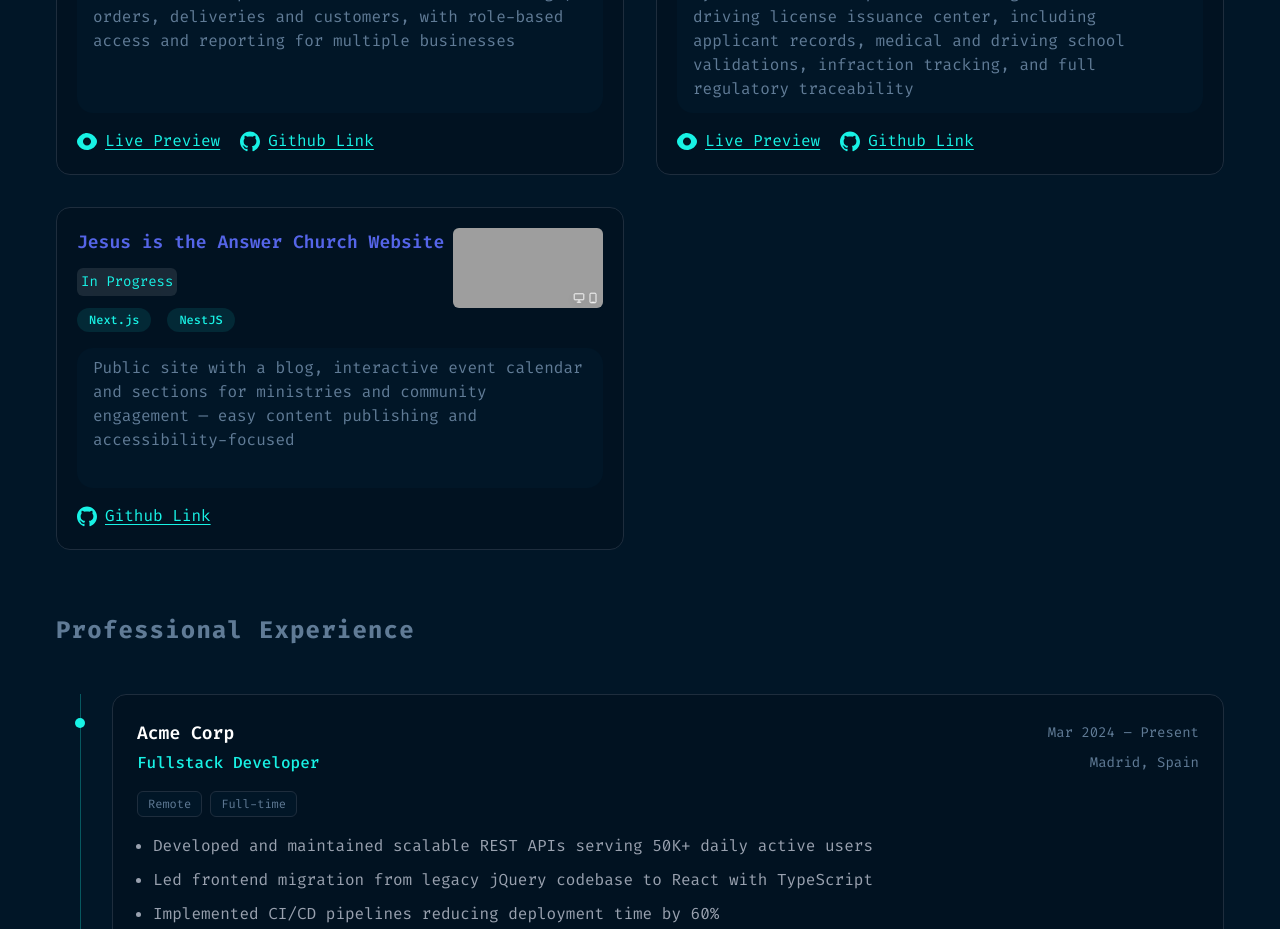
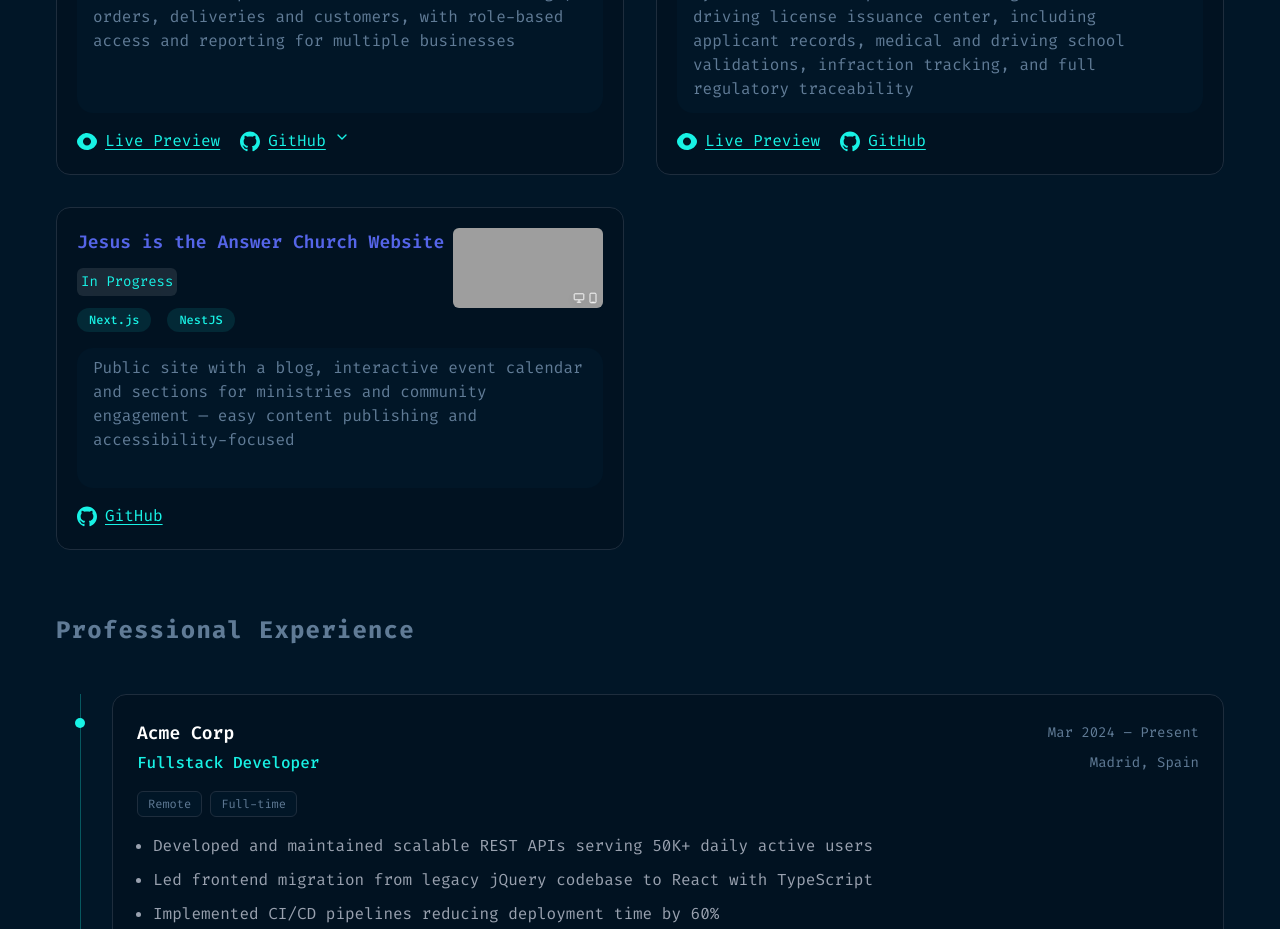
Before and after one commit to rafaelrdgz/rafaelrdgz.github.io, a Next.js app: page /en in a window 1280 px wide. Shown: the part 1140-2069 px from the top of the page. Built offline with nearby package versions, Linux system fonts and the light colour scheme; grey boxes are pictures that could not be loaded.

Commit message:
feat(projects): enhance GitHub links support by adding multiple links and updating ProjectCard component

```diff
--- a/content/projects/project1.json
+++ b/content/projects/project1.json
@@ -14,5 +14,8 @@
   "livePreview": "https://example.com/alpha",
   "type": { "en": "Deployed", "es": "Desplegado" },
   "techStack": ["Next.js", ".NET"],
-  "githubLink": "https://github.com/rafaelrdgz/reymani"
+  "githubLinks": [
+    { "name": "Frontend", "url": "https://github.com/rafaelrdgz/reymani-web" },
+    { "name": "Backend", "url": "https://github.com/rafaelrdgz/reymani-api" }
+  ]
 }
--- a/src/components/Projects/ProjectCard.tsx
+++ b/src/components/Projects/ProjectCard.tsx
@@ -1,7 +1,10 @@
+'use client'
+
 import { Project } from '@/lib/types'
 import Image from 'next/image'
-import { getTranslations } from 'next-intl/server'
-import { Earning, GithubIcon, Likes, PreviewIcon, Star } from '../../utils/icons'
+import { useTranslations } from 'next-intl'
+import { useState } from 'react'
+import { ChevronDownIcon, Earning, GithubIcon, Likes, PreviewIcon, Star } from '../../utils/icons'
 import ProjectImageWrapper from './ProjectImageWrapper'
 
 const IconText: React.FC<{ icon: string; text: string }> = ({ icon, text }) => (
@@ -11,12 +14,75 @@ const IconText: React.FC<{ icon: string; text: string }> = ({ icon, text }) => (
   </li>
 )
 
+interface GitHubLinksProps {
+  githubLink?: string
+  githubLinks?: { name: string; url: string }[]
+}
+
+const GitHubLinks: React.FC<GitHubLinksProps> = ({ githubLink, githubLinks }) => {
+  const [isOpen, setIsOpen] = useState(false)
+
+  const hasMultipleLinks = githubLinks && githubLinks.length > 1
+
+  if (!githubLink && !githubLinks) return null
+
+  if (hasMultipleLinks) {
+    return (
+      <div className="relative">
+        <button
+          onClick={() => setIsOpen(!isOpen)}
+          className="text-accent flex gap-2 text-sm underline underline-offset-[3px] transition-all duration-75 ease-linear hover:scale-105 md:text-base"
+        >
+          <GithubIcon className="w-[18px] md:w-5" />
+          <span>GitHub</span>
+          <ChevronDownIcon
+            className={`size-4 transition-transform ${isOpen ? 'rotate-180' : ''}`}
+          />
+        </button>
+
+        {isOpen && (
+          <>
+            <div className="fixed inset-0 z-10" onClick={() => setIsOpen(false)} />
+            <div className="bg-secondary border-border absolute top-full left-0 z-20 mt-2 min-w-[180px] rounded-lg border p-2 shadow-lg">
+              {githubLinks.map((link) => (
+                <a
+                  key={link.url}
+                  href={link.url}
+                  target="_blank"
+                  className="text-secondary-content hover:bg-accent/10 block rounded px-3 py-2 text-sm transition-colors"
+                  onClick={() => setIsOpen(false)}
+                >
+                  {link.name}
+                </a>
+              ))}
+            </div>
+          </>
+        )}
+      </div>
+    )
+  }
+
+  const singleLink = githubLink || githubLinks?.[0]?.url
+  const linkLabel = githubLinks?.[0]?.name || 'GitHub'
+
+  return (
+    <a
+      href={singleLink}
+      className="text-accent flex gap-2 text-sm underline underline-offset-[3px] transition-all duration-75 ease-linear hover:scale-105 md:text-base"
+      target="_blank"
+    >
+      <GithubIcon className="w-[18px] md:w-5" />
+      <span>{linkLabel}</span>
+    </a>
+  )
+}
+
 interface ProjectCardProps {
   data: Project
 }
 
-const ProjectCard: React.FC<ProjectCardProps> = async ({ data }) => {
-  const t = await getTranslations('projects')
+const ProjectCard: React.FC<ProjectCardProps> = ({ data }) => {
+  const t = useTranslations('projects')
 
   const {
     title,
@@ -28,6 +94,7 @@ const ProjectCard: React.FC<ProjectCardProps> = async ({ data }) => {
     numberOfSales,
     livePreview,
     githubLink,
+    githubLinks,
     type,
     cover,
     desktopImage,
@@ -94,16 +161,7 @@ const ProjectCard: React.FC<ProjectCardProps> = async ({ data }) => {
               <span>{t('livePreview')}</span>
             </a>
           )}
-          {githubLink && (
-            <a
-              href={githubLink}
-              className="text-accent flex gap-2 text-sm underline underline-offset-[3px] transition-all duration-75 ease-linear hover:scale-105 md:text-base"
-              target="_blank"
-            >
-              <GithubIcon className="w-[18px] md:w-5" />
-              <span>{t('githubLink')}</span>
-            </a>
-          )}
+          <GitHubLinks githubLink={githubLink} githubLinks={githubLinks} />
         </div>
       </div>
     </div>
--- a/src/lib/types.d.ts
+++ b/src/lib/types.d.ts
@@ -14,6 +14,7 @@ export interface RawProject {
   mobileImage?: string
   livePreview?: string
   githubLink?: string
+  githubLinks?: { name: string; url: string }[]
   visitors?: LocalizedString
   earned?: LocalizedString
   githubStars?: LocalizedString
@@ -60,6 +61,7 @@ export interface Project {
   mobileImage?: string
   livePreview?: string
   githubLink?: string
+  githubLinks?: { name: string; url: string }[]
   visitors?: string
   earned?: string
   githubStars?: string
--- a/src/services/index.ts
+++ b/src/services/index.ts
@@ -70,6 +70,7 @@ const getAllProjects = async (locale: string): Promise<Project[]> => {
           mobileImage: raw.mobileImage || undefined,
           livePreview: raw.livePreview,
           githubLink: raw.githubLink || undefined,
+          githubLinks: raw.githubLinks || undefined,
           visitors: resolveOptional(raw.visitors, locale),
           earned: resolveOptional(raw.earned, locale),
           githubStars: resolveOptional(raw.githubStars, locale),
--- a/src/utils/icons.tsx
+++ b/src/utils/icons.tsx
@@ -132,6 +132,25 @@ const ChevronRightIcon: FC<SVGProps<SVGSVGElement>> = (props) => {
       {...props}
     >
       <polyline points="9 18 15 12 9 6"></polyline>
+    </svg>
+  )
+}
+
+const ChevronDownIcon: FC<SVGProps<SVGSVGElement>> = (props) => {
+  return (
+    <svg
+      xmlns="http://www.w3.org/2000/svg"
+      width="24"
+      height="24"
+      viewBox="0 0 24 24"
+      fill="none"
+      stroke="currentColor"
+      strokeWidth="2"
+      strokeLinecap="round"
+      strokeLinejoin="round"
+      {...props}
+    >
+      <polyline points="6 9 12 15 18 9"></polyline>
     </svg>
   )
 }
@@ -428,6 +447,7 @@ export {
   AstroIcon,
   BurgerIcon,
   CheckIcon,
+  ChevronDownIcon,
   ChevronRightIcon,
   CloseIcon,
   Codepen,
```
